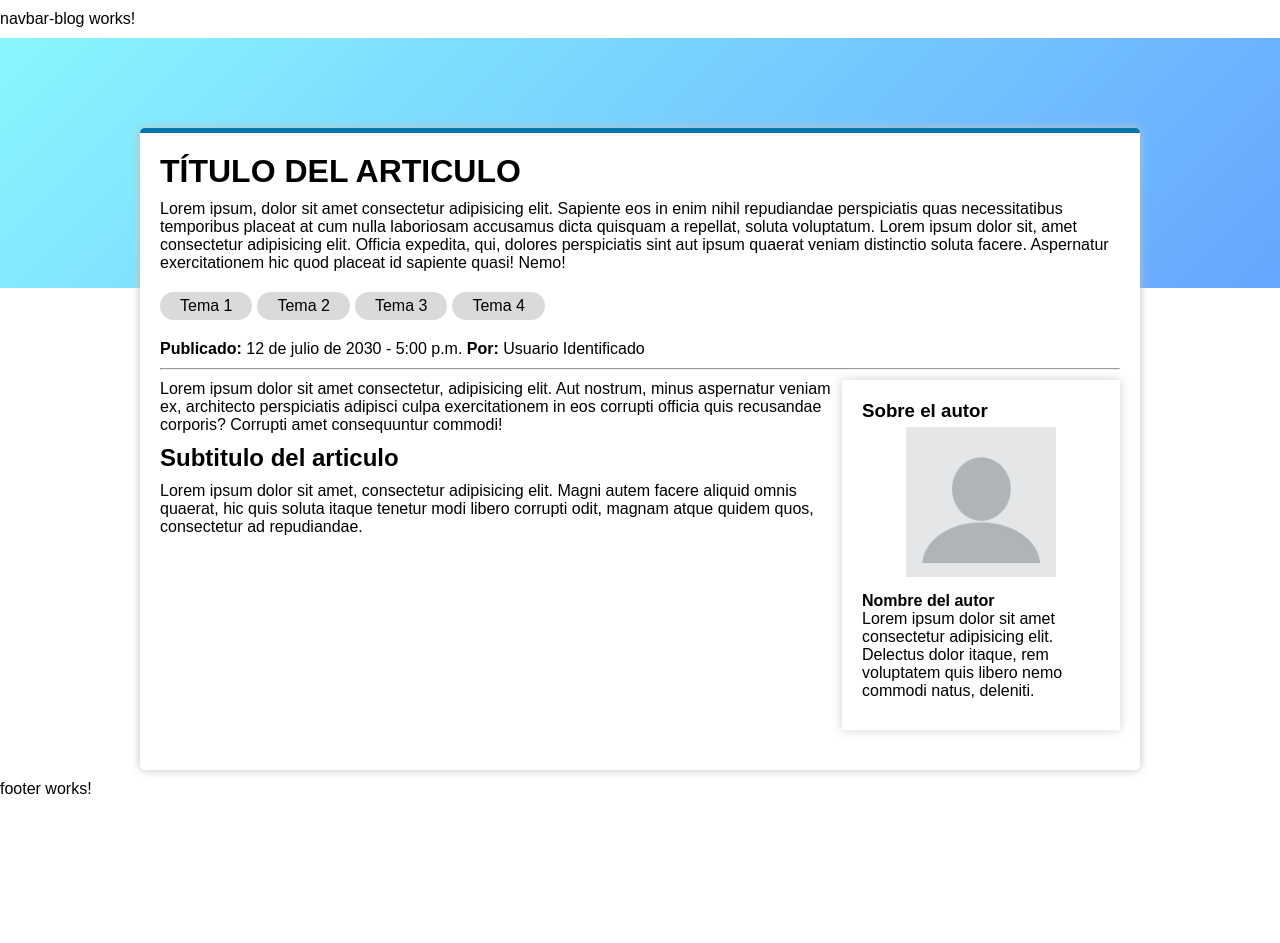
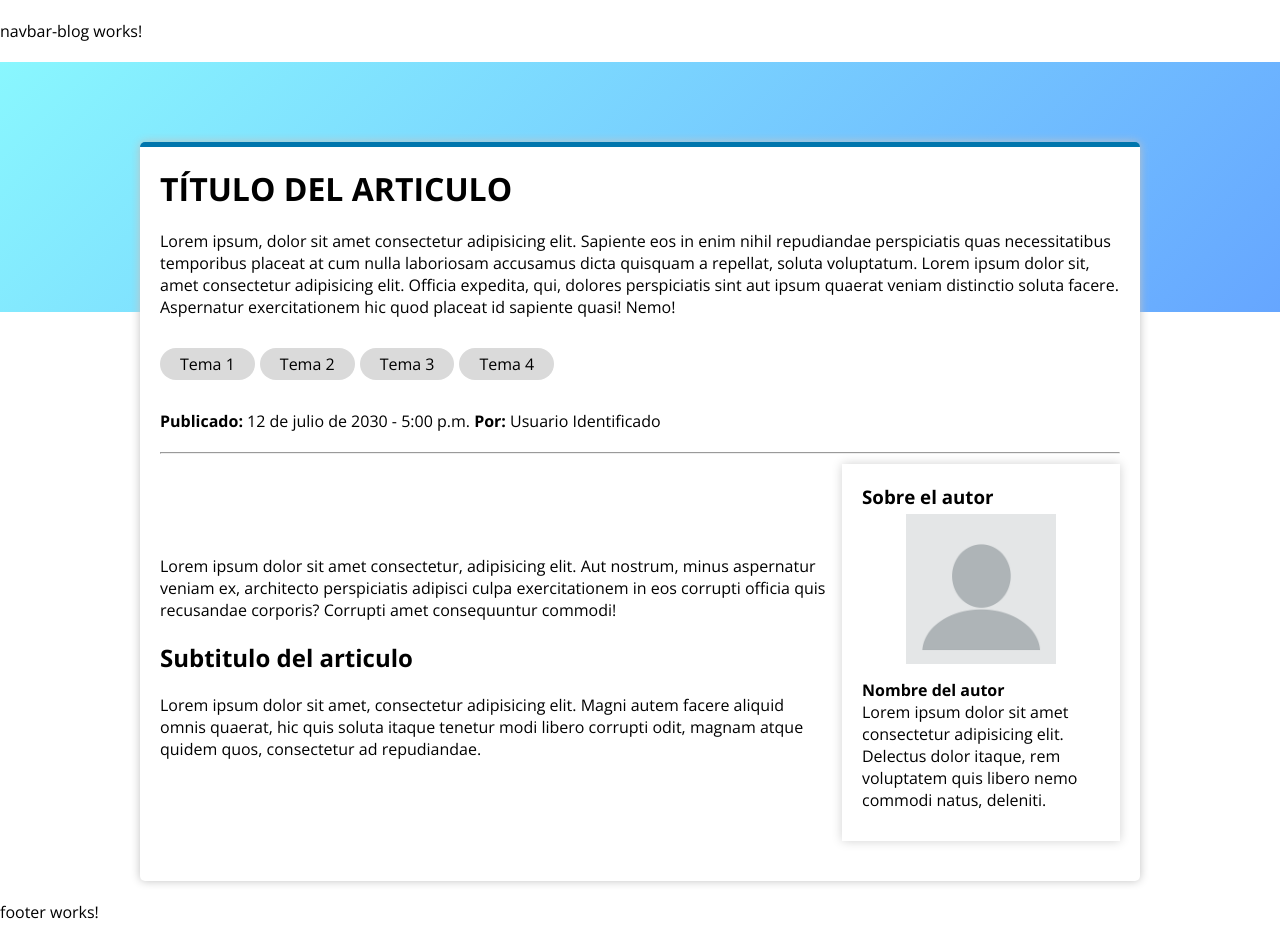
Before and after one commit to LisoProgrammer/blog_front, an Angular app: page / in a window 1280 px wide. Before the commit the page ends 808 px from the top, so only its background shows below. Built offline with nearby package versions, Linux system fonts and the light colour scheme.

Commit message:
Se agrego una fuente mas moderna y colores nuevos

```diff
--- a/src/styles.css
+++ b/src/styles.css
@@ -2,14 +2,22 @@
 * {
     box-sizing: border-box;
     margin: 0;
-    font-family: sans-serif;
+    font-family: "Open-Sans", sans-serif;
+}
+@font-face {
+    font-family: "Open-Sans";
+    src: url("/fonts/opensans.ttf");
 }
 :root{
     --max-width-big-screen: 1000px;
+    --color-1: #0076ad;
+    --color-2: #66a6ff;
+    --color-3: #89f7fe;
 }
 .flex {
     display: flex;
     width: 100%;
+    align-items: center;
 }
 .center {
     justify-content: center;
@@ -19,5 +27,5 @@
     justify-content: space-between;
 }
 p{
-    margin: 10px 0px;
+    margin: 20px 0px;
 }
```
Also changed, not shown: public/fonts/opensans.ttf (added).
